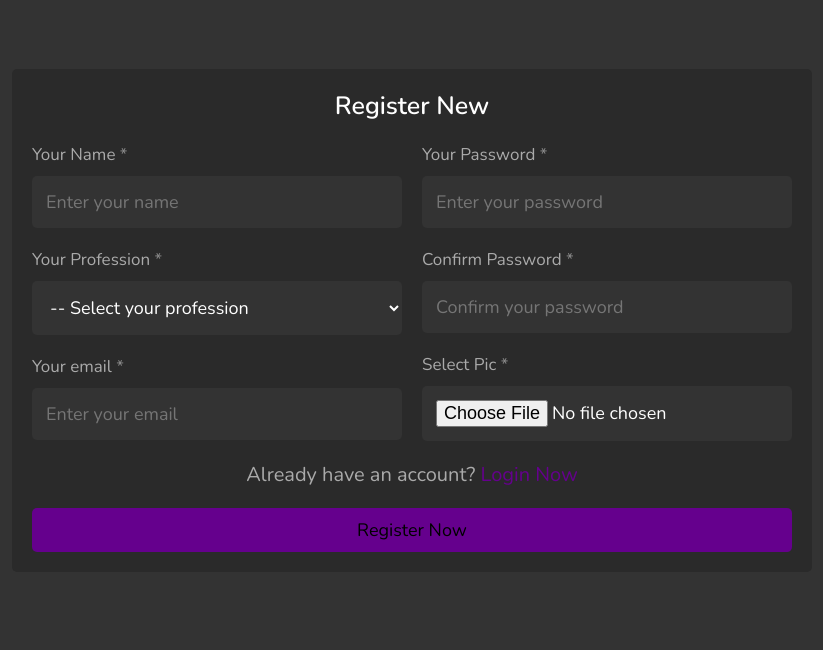
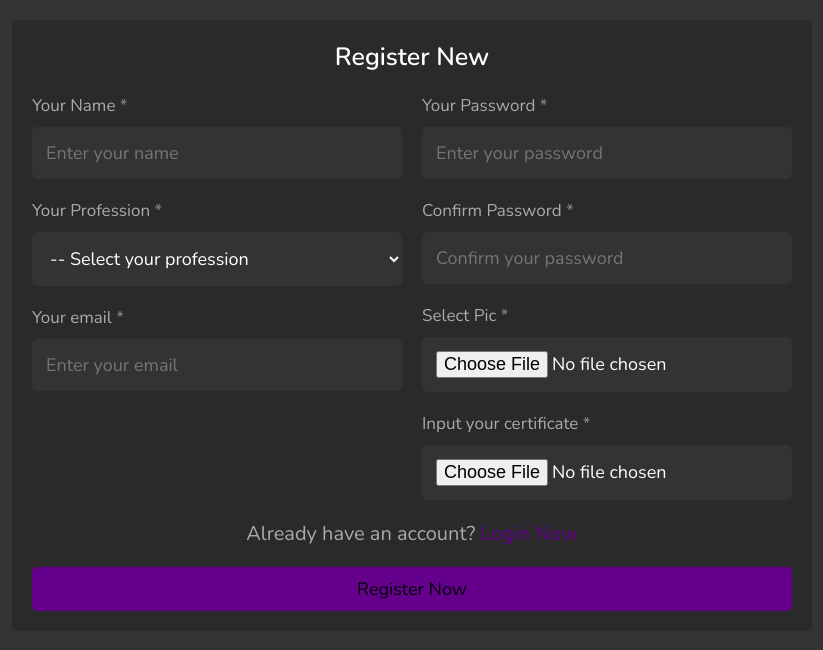
Before and after one commit to Marvel000000/SmartHope, a PHP site: page /register.php in a window 1280 px wide. Shown: the top 650 px of the page, without its empty margins (228-1051 px from the left). Run offline with PHP 8.4, Linux system fonts and the light colour scheme.

Commit message:
Update register.php
tambah upload sertifikat

```diff
--- a/Code/register.php
+++ b/Code/register.php
@@ -104,13 +104,15 @@ if(isset($message) && is_array($message)){
             <p>Your email <span>*</span></p>
             <input type="email" name="email" placeholder="Enter your email" maxlength="20" required class="box">
          </div>
-         <div class="col">
+       <div class="col">
             <p>Your Password <span>*</span></p>
             <input type="password" name="pass" placeholder="Enter your password" maxlength="20" required class="box">
             <p>Confirm Password <span>*</span></p>
             <input type="password" name="cpass" placeholder="Confirm your password" maxlength="20" required class="box">
             <p>Select Pic <span>*</span></p>
             <input type="file" name="image" accept="image/*" required class="box">
+            <p>Input your certificate <span>*</span></p>
+            <input type="file" name="image"  class="box">
          </div>
       </div>
       <p class="link">Already have an account? <a href="login.php">Login Now</a></p>
```
